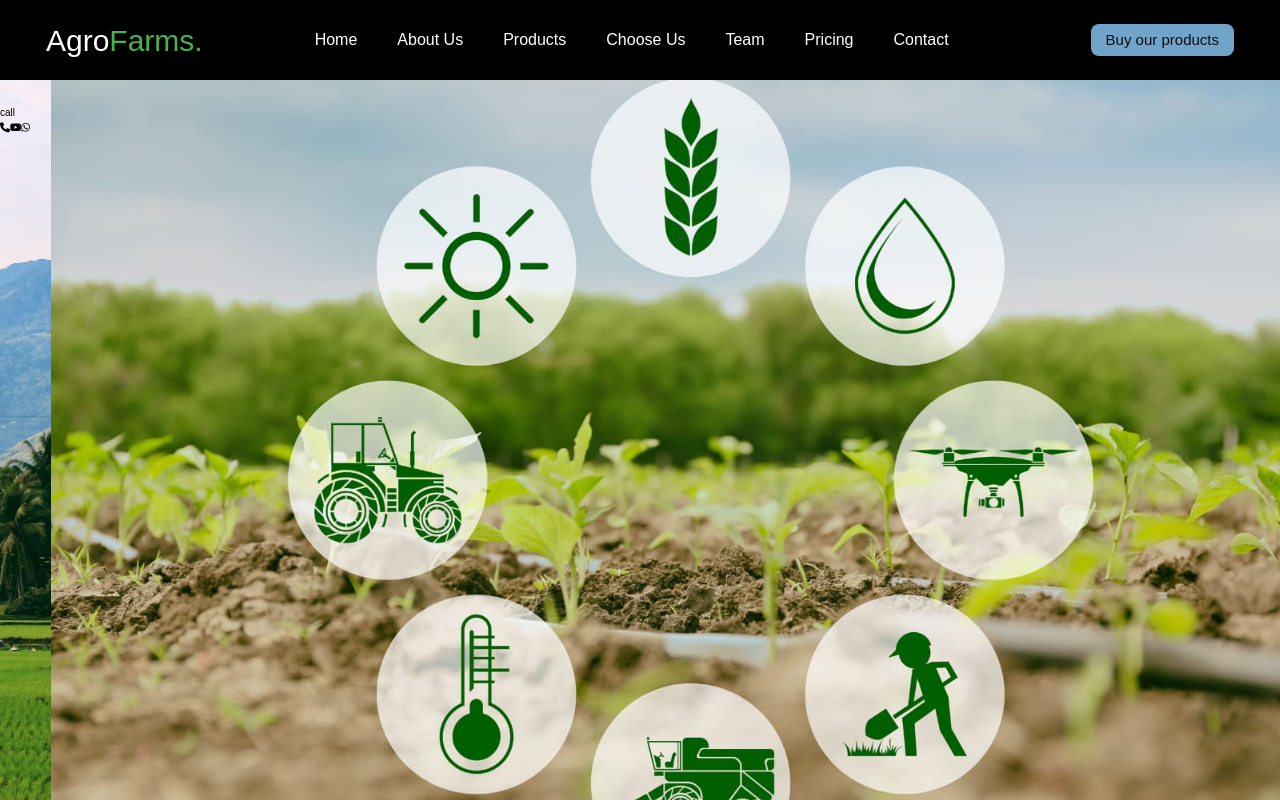
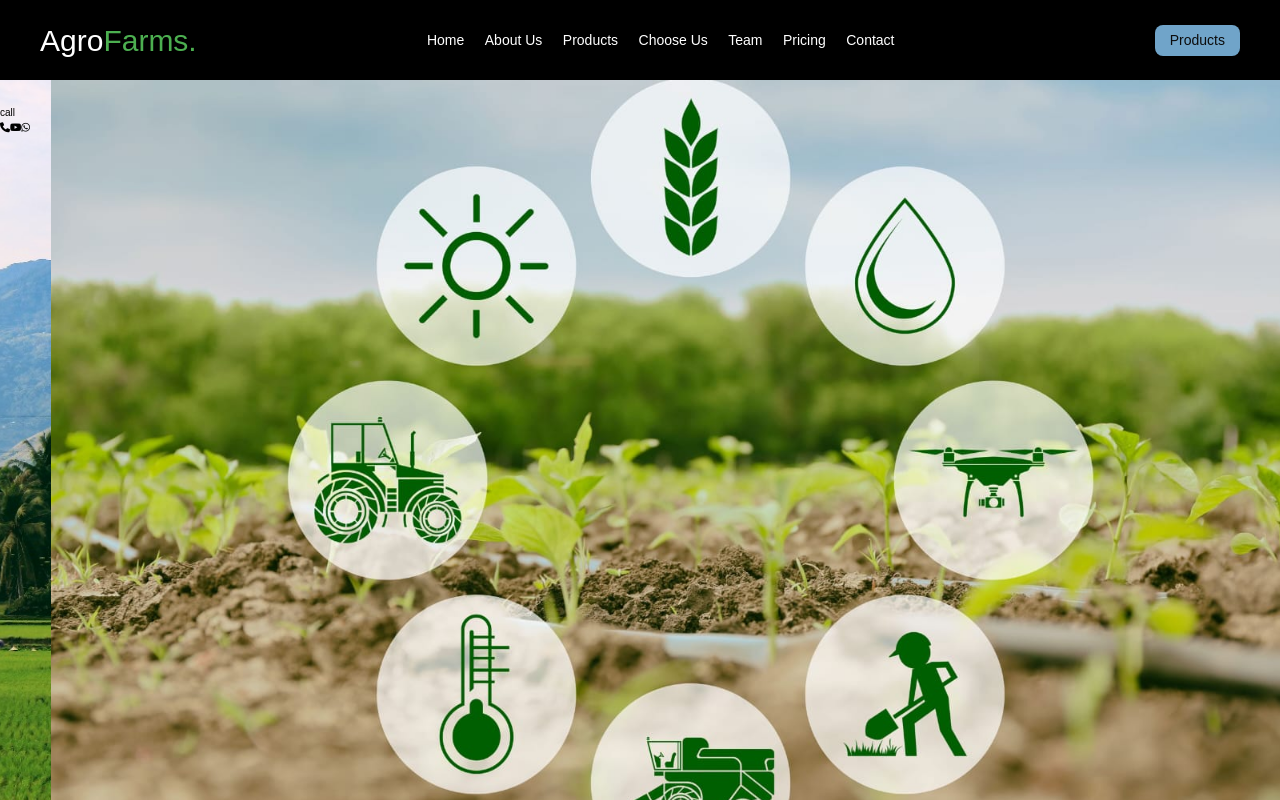
Before and after one commit to SnehashishGit/FinalAgroFarms, a React (Create React App) app: page / in a window 1280 px wide. Shown: the top 800 px of the page. Built offline with nearby package versions, Linux system fonts and the light colour scheme.

Commit message:
first commit

```diff
--- a/package.json
+++ b/package.json
@@ -4,10 +4,10 @@
   "private": true,
   "dependencies": {
     "@material-tailwind/react": "^2.1.8",
-
     "firebase": "^9.15.0",
     "react": "^18.2.0",
     "react-dom": "^18.2.0",
+    "react-icons": "^5.0.1",
     "react-responsive-carousel": "^3.2.23",
     "react-router-dom": "^6.6.1",
     "react-scripts": "5.0.1",
--- a/src/Pages/Contact.jsx
+++ b/src/Pages/Contact.jsx
@@ -27,7 +27,7 @@ function Login() {
                 </h3>
                 <span className="bg-[#4caf50] w-[50px] h-[4px] absolute top-[60px]"></span>
                 <p className="text-[15px] font-medium text-[#646464]">
-                  85 Briston Mint Street,
+                Chintalapadu Village
                   <br /> Andhrapradesh , India
                 </p>
               </div>
@@ -82,13 +82,15 @@ function Login() {
             <button
               type="submit"
               className="text-white bg-[#4caf50] w-fit py-[15px] px-[30px] font-bold text-[14px] uppercase self-center mt-6"
-            >
+              >
+            <a href="mailto:snehashish.bg@gmail.com">
+                  </a>
               submit now
             </button>
           </form>
         </div>
 
-        {/* map */}
+
 
         <Footer />
       </section>
--- a/src/components/Hero/Hero.jsx
+++ b/src/components/Hero/Hero.jsx
@@ -1,3 +1,4 @@
+import { Link } from "react-router-dom";
 import TitleBg from "../../images/pricing/title-bg(1final).svg";
 import MainButton from "../MainButton";
 
@@ -44,9 +45,9 @@ function Hero() {
           <span className="w-[35px] bg-[#4CAF50] h-[2.5px] mr-6"></span>
           <div className="text-white gap-7 flex mr-7 ">
 
-            <i class="fa rotate-90 hover:text-[#FFC107] fa-phone text-3xl cursor-pointer ease-in duration-200" ></i>
-            <i className="fa-brands rotate-90 hover:text-[#FFC107] fa-youtube text-3xl cursor-pointer ease-in duration-200"></i>
-            <i className="fa-brands rotate-90 hover:text-[#FFC107] fa-whatsapp text-3xl cursor-pointer ease-in duration-200 "></i>
+          <Link to="/contact"><i class="fa rotate-90 hover:text-[#FFC107] fa-phone text-3xl cursor-pointer ease-in duration-200" ></i></Link>
+            <Link to ="https://youtu.be/YAIJ1ZwqsV8?si=vLmNRa-xi3MV3jd3"><i className="fa-brands rotate-90 hover:text-[#FFC107] fa-youtube text-3xl cursor-pointer ease-in duration-200"></i></Link>
+            <Link to = "/contact"><i className="fa-brands rotate-90 hover:text-[#FFC107] fa-whatsapp text-3xl cursor-pointer ease-in duration-200 "></i></Link>
           </div>
         </div>
       </section>
--- a/src/components/nav.js
+++ b/src/components/nav.js
@@ -1,32 +1,54 @@
 import React from 'react'
 import { Link } from 'react-router-dom'
 import "../styles/Nabvarstyle.css"
+import { FaBeer } from "react-icons/fa";
+import { useState } from 'react';
 
 
-export default function Nav() {
+export default function Nav()
+    {
+        const [isopen, setIsOpen] = useState(false)
+
   return (
+
     <div className='outer_div'>
          <p>Agro<span className='fm'>Farms.</span></p>
         <div>
-        <ul className='ul_list'>
+        <ul className={isopen ?"ul_list" :"ul_list1"}>
             <li>
-                <Link href="/">Home</Link>
+                <Link to={"/"}>Home</Link>
             </li>
             <li>
-                <Link to={"/about"}>About Us</Link>
+                <Link to={"/about" } onClick={()=>{
+            setIsOpen (!isopen)
+         } }>About Us</Link>
             </li><li>
-                <Link    to={"/pricing"}>Products</Link>
+                <Link    to={"/pricing"}onClick={()=>{
+            setIsOpen (!isopen)
+         } }>Products</Link>
             </li><li>
-                <Link   to={"/contact"}>Choose Us</Link>
+                <Link   to={"/contact"}onClick={()=>{
+            setIsOpen (!isopen)
+         } }>Choose Us</Link>
             </li><li>
-                <Link   to={"/conatact"}>Team</Link>
+                <Link   to={"/contact"}onClick={()=>{
+            setIsOpen (!isopen)
+         } }>Team</Link>
             </li><li>
-                <Link    to={"/pricing"}>Pricing</Link>
+                <Link    to={"/pricing"}onClick={()=>{
+            setIsOpen (!isopen)
+         } }>Pricing</Link>
             </li><li>
-                <Link   to={"/conatact"}>Contact</Link>
+                <Link   to={"/contact"}onClick={()=>{
+            setIsOpen (!isopen)
+         } }>Contact</Link>
             </li>
         </ul></div>
-        <button className='btn'>Buy our products</button>
+        <Link to={"/pricing"}><button className='btn'>Products</button></Link>
+
+         <FaBeer className='icon' onClick={()=>{
+            setIsOpen (!isopen)
+         } }/>
     </div>
   )
 }
--- a/src/styles/Nabvarstyle.css
+++ b/src/styles/Nabvarstyle.css
@@ -1,5 +1,4 @@
-@media (min-width : 1100px) {
-
+@media screen and (min-width: 900px){
     .outer_div{
         position: fixed;
         width: 100%;
@@ -26,32 +25,82 @@
         justify-content: center;
         align-items: center;
         margin-right: 30px;
+        width: 60vw;
+
+    }
+
+
+    .ul_list1{
+        height: 8rem;
+
+        display: flex;
+        justify-content: center;
+        align-items: center;
+        margin-right: 30px;
+        width: 60vw;
+
     }
     .ul_list :hover{
         color: #4caf50;
     }
 
     .ul_list li{
-        margin: 0px 0px;
-        font-size: 16px;
+
+        font-size: 14px;
         font-weight: 400;
         color: white;
-        padding: 5px 20px;
+        padding: 5px 2vw;
         border-radius: 10px;
+
     }
+    .ul_list1 li{
+
+        font-size: 14px;
+        font-weight: 400;
+        color: white;
+        padding: 5px 0.8vw;
+        border-radius: 10px;
+
+    }
+
+    .ul_list1 :hover{
+        color: #4caf50;
+    }
+
+
     .btn{
         color: rgb(12, 12, 12);
-        font-size: 15px;
+        font-size: 14px;
         background-color: #70a4c9;
         padding: 5px 15px;
         border-radius: 8px;
         font-weight: 500;
+
     }
+
+    .icon{
+        font-size: medium;
+        color: white;
+        display: none;
+
+       }
 }
 
 
-@media (min-width : 900px) {
-    .outer_div{
+
+
+
+
+
+   @media screen and (max-width: 900px) and (min-width: 520px){
+    .icon{
+        font-size: medium;
+        color: white;
+
+
+       }
+
+       .outer_div{
         position: fixed;
         width: 100%;
         display: flex;
@@ -63,28 +112,44 @@
     .outer_div p{
         font-size: 30px;
         color: white;
+
+    }
+
+    .outer_div p span{
+        color: #4caf50;
+        font-weight: 400;
     }
     .ul_list{
         height: 8rem;
+        position: fixed;
+        display: flex;
+        justify-content: flex-start;
+        align-items: center;
+        flex-direction: column;
+        background-color: black;
+        height: 100vh;
+        top: 4rem;
+        right:0px;
+        width: 50vw;
+        padding-top: 30px;
+    }
 
-        display: flex;
-        justify-content: center;
-        align-items: center;
-        margin-right: 30px;
+    .ul_list1{
+        display: none;
     }
 
     .ul_list :hover{
         color: #4caf50;
     }
 
-
     .ul_list li{
-        margin: 0px 0px;
+        margin: 5px 5px;
         font-size: 16px;
         font-weight: 400;
         color: white;
-        padding: 5px 20px;
+        padding: 15px 30px;
         border-radius: 10px;
+
     }
     .btn{
         color: rgb(12, 12, 12);
@@ -94,8 +159,74 @@
         border-radius: 8px;
         font-weight: 500;
     }
-}
+   }
 
-@media (min-width : 900px) {
 
-}
+
+@media screen and (max-width:520px){
+    .icon{
+        font-size: medium;
+        color: white;
+
+
+       }
+
+       .outer_div{
+        position: fixed;
+        width: 100%;
+        display: flex;
+        background-color: rgb(0, 0, 0);
+        justify-content: space-around;
+        align-items: center;
+        z-index: 99;
+    }
+    .outer_div p{
+        font-size: 30px;
+        color: white;
+
+    }
+
+    .outer_div p span{
+        color: #4caf50;
+        font-weight: 400;
+    }
+    .ul_list{
+        height: 8rem;
+        position: fixed;
+        display: flex;
+        justify-content: flex-start;
+        align-items: center;
+
+        flex-direction: column;
+        background-color: black;
+        height: 100vh;
+        top: 4.5rem;
+        right:0px;
+        width: 65vw;
+        padding-top: 30px;
+    }
+    .ul_list1{
+        display: none;
+    }
+    .ul_list :hover{
+        color: #4caf50;
+    }
+
+    .ul_list li{
+        margin: 5px 5px;
+        font-size: 16px;
+        font-weight: 400;
+        color: white;
+        padding: 15px 30px;
+        border-radius: 10px;
+
+    }
+    .btn{
+        color: rgb(12, 12, 12);
+        font-size: 15px;
+        background-color: #70a4c9;
+        padding: 5px 15px;
+        border-radius: 8px;
+        font-weight: 500;
+    }
+   }
```
Also changed, not shown: 1 other file (tests, documents, lock files or other folders).
